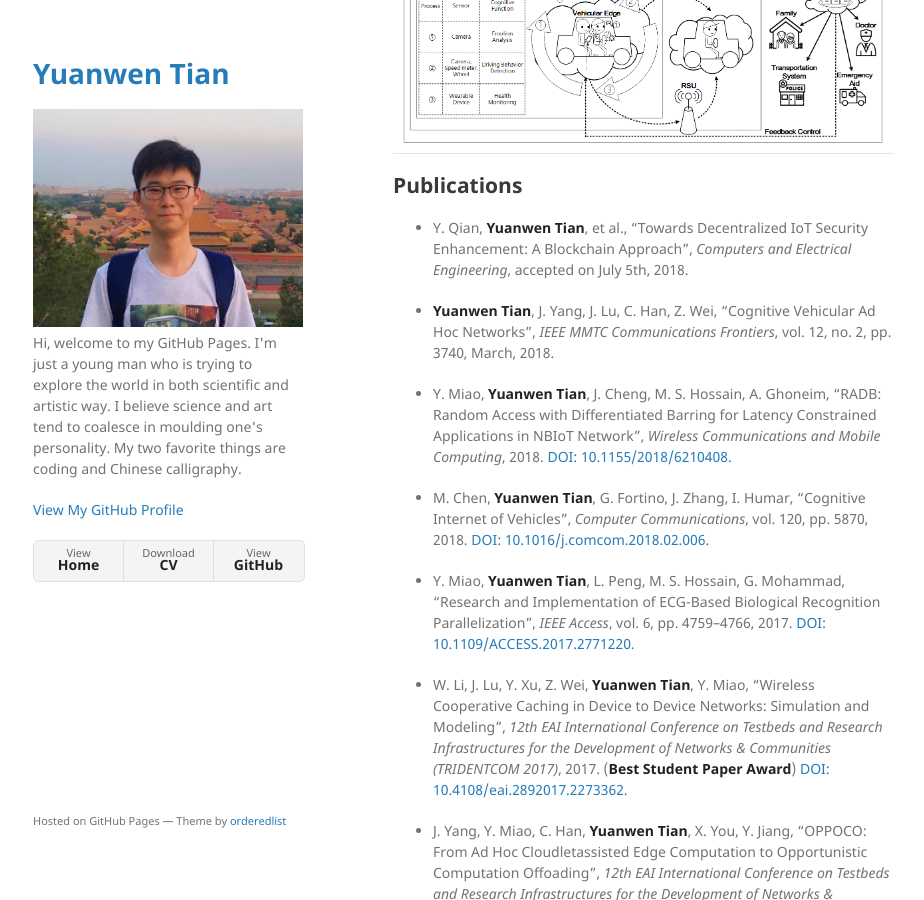
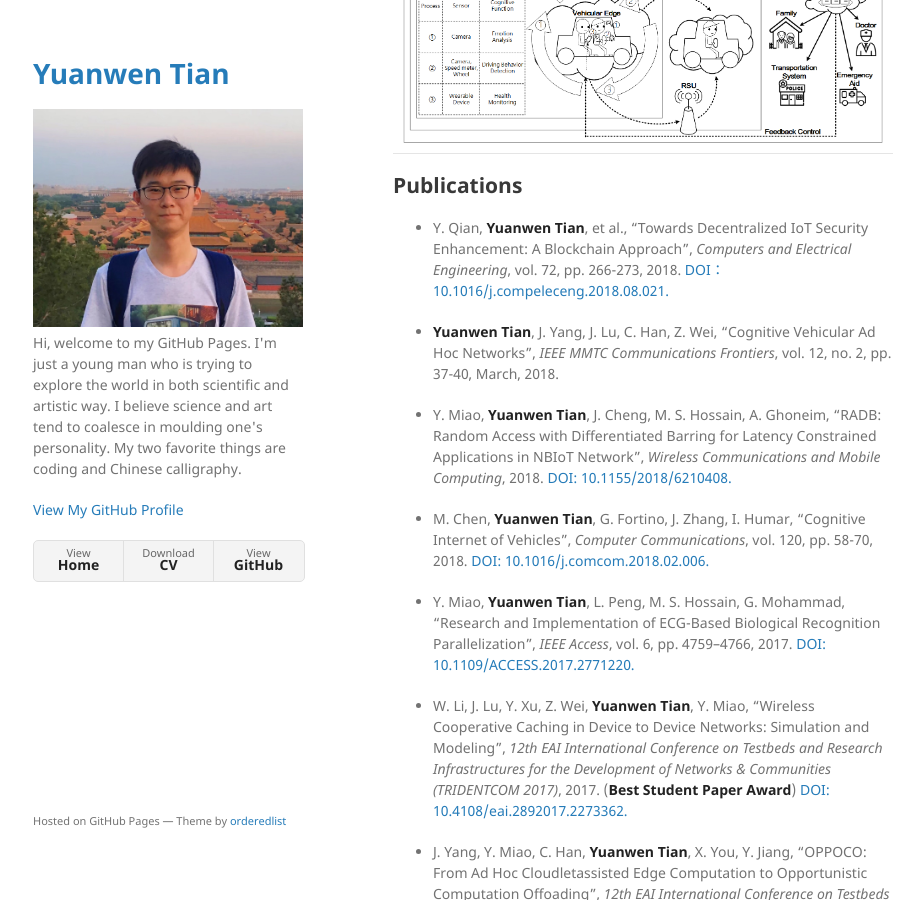
Before and after one commit to yuanwentian/yuanwentian.github.io, a Jekyll site: the page built from index.md, in a window 1280 px wide and 900 px high, scrolled down 2401 px. Shown: the whole window, without its empty margins (177-1101 px from the left). Built offline with Jekyll 4.4.1, drawn with Linux system fonts in a browser that asks for light colours; our own code applies the rules of GitHub Pages for plain Markdown files.

Commit message:
edit publications add ece paper

```diff
--- a/index.md
+++ b/index.md
@@ -48,13 +48,13 @@ In this project, a prototype system for emotion detection and interaction is des
 
 ## Publications
 
-* Y. Qian, **Yuanwen Tian**, et al., “Towards Decentralized IoT Security Enhancement: A Blockchain Approach”, _Computers_ _and_ _Electrical_ _Engineering_, accepted on July 5th, 2018.
+* Y. Qian, **Yuanwen Tian**, et al., “Towards Decentralized IoT Security Enhancement: A Blockchain Approach”, _Computers_ _and_ _Electrical_ _Engineering_, vol. 72, pp. 266-273, 2018. [DOI： 10.1016/j.compeleceng.2018.08.021.](https://doi.org/10.1016/j.compeleceng.2018.08.021)
 
-* **Yuanwen Tian**, J. Yang, J. Lu, C. Han, Z. Wei, “Cognitive Vehicular Ad Hoc Networks”, _IEEE_ _MMTC_ _Communications_ _Frontiers_, vol. 12, no. 2, pp. 3740, March, 2018.
+* **Yuanwen Tian**, J. Yang, J. Lu, C. Han, Z. Wei, “Cognitive Vehicular Ad Hoc Networks”, _IEEE_ _MMTC_ _Communications_ _Frontiers_, vol. 12, no. 2, pp. 37-40, March, 2018.
 
 * Y. Miao, **Yuanwen Tian**, J. Cheng, M. S. Hossain, A. Ghoneim, “RADB: Random Access with Differentiated Barring for Latency Constrained Applications in NBIoT Network”, _Wireless_ _Communications_ _and_ _Mobile_ _Computing_, 2018. [DOI: 10.1155/2018/6210408.](https://doi.org/10.1155/2018/6210408)
 
-* M. Chen, **Yuanwen Tian**, G. Fortino, J. Zhang, I. Humar, “Cognitive Internet of Vehicles”, _Computer_ _Communications_, vol. 120, pp. 5870, 2018. [DOI: 10.1016/j.comcom.2018.02.006.](https://doi.org/10.1016/j.comcom.2018.02.006)
+* M. Chen, **Yuanwen Tian**, G. Fortino, J. Zhang, I. Humar, “Cognitive Internet of Vehicles”, _Computer_ _Communications_, vol. 120, pp. 58-70, 2018. [DOI: 10.1016/j.comcom.2018.02.006.](https://doi.org/10.1016/j.comcom.2018.02.006)
 
 * Y. Miao, **Yuanwen Tian**, L. Peng, M. S. Hossain, G. Mohammad, “Research and Implementation of ECG-Based Biological Recognition Parallelization”, _IEEE_ _Access_, vol. 6, pp. 4759–4766, 2017. [DOI: 10.1109/ACCESS.2017.2771220.](https://doi.org/10.1109/ACCESS.2017.2771220)
 
```
